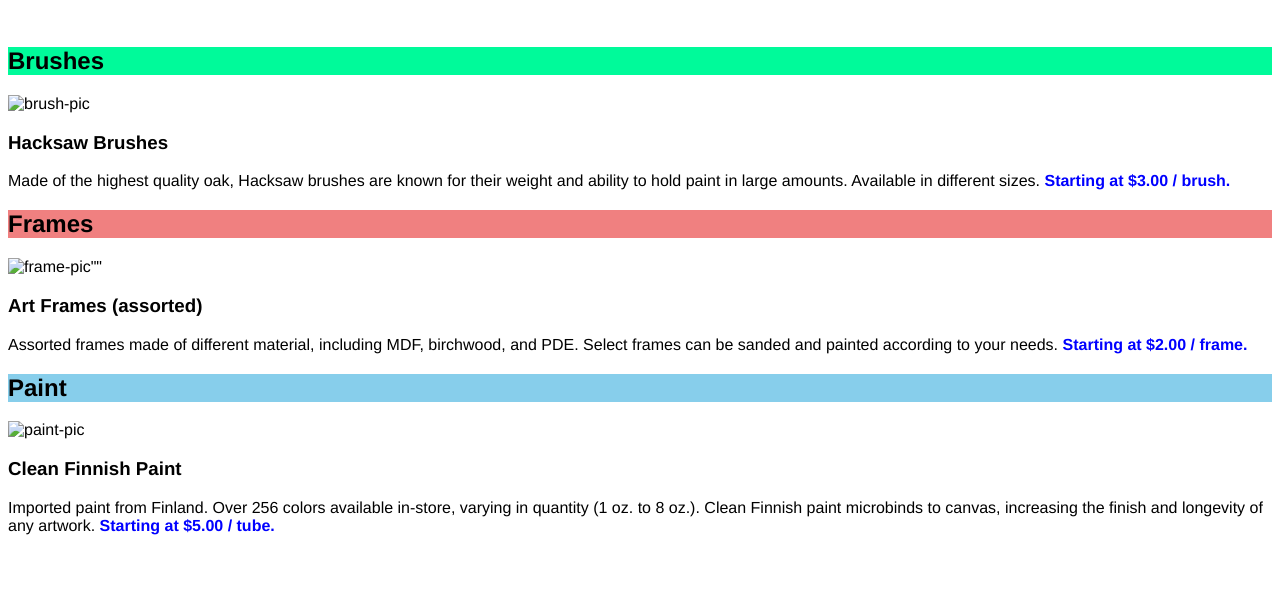
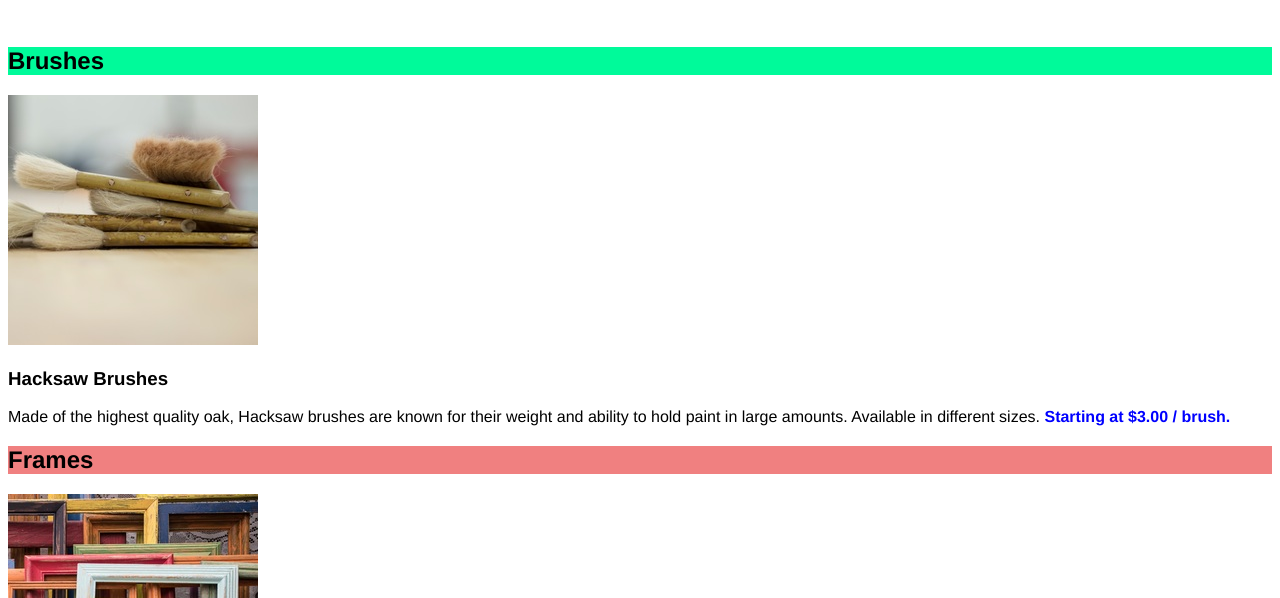
Before and after one commit to mohammadiamin/project1, a plain HTML site: page index.html in a window 1280 px wide. Shown: the part 202-800 px from the top of the page. Drawn offline with Linux system fonts and the light colour scheme.

Commit message:
Update index.html
update picture adresse

```diff
--- a/index.html
+++ b/index.html
@@ -13,19 +13,19 @@
     <main>
         <section class="brushes">
             <h2 class="title">Brushes</h2>
-            <img src="resources/images/hacksaw.jpeg" alt="brush-pic">
+            <img src="hacksaw.jpeg" alt="brush-pic">
             <h3>Hacksaw Brushes</h3>
             <p>Made of the highest quality oak, Hacksaw brushes are known for their weight and ability to hold paint in large amounts. Available in different sizes. <a href="#">Starting at $3.00 / brush.</a></p>
         </section>
         <section class="frames">
             <h2 class="title">Frames</h2>
-            <img src="resources/images/frames.jpeg" alt=frame-pic"">
+            <img src="frames.jpeg" alt=frame-pic"">
             <h3>Art Frames (assorted)</h3>
             <p>Assorted frames made of different material, including MDF, birchwood, and PDE. Select frames can be sanded and painted according to your needs. <a href="#">Starting at $2.00 / frame.</a></p>
         </section>
         <section class="paint">
             <h2 class="title">Paint</h2>
-            <img src="resources/images/finnish.jpeg" alt="paint-pic">
+            <img src="finnish.jpeg" alt="paint-pic">
             <h3>Clean Finnish Paint</h3>
             <p>Imported paint from Finland. Over 256 colors available in-store, varying in quantity (1 oz. to 8 oz.). Clean Finnish paint microbinds to canvas, increasing the finish and longevity of any artwork. <a href="#">Starting at $5.00 / tube.</a></p>
         </section>
```
